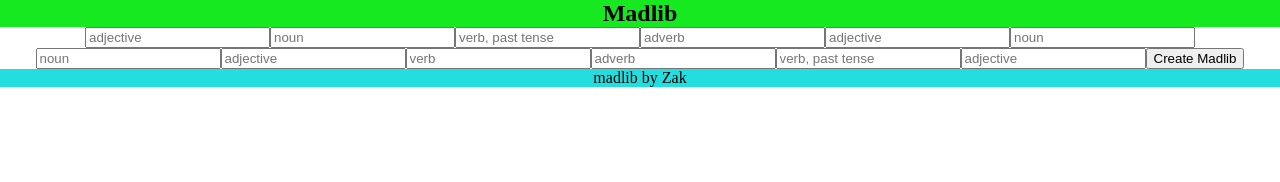
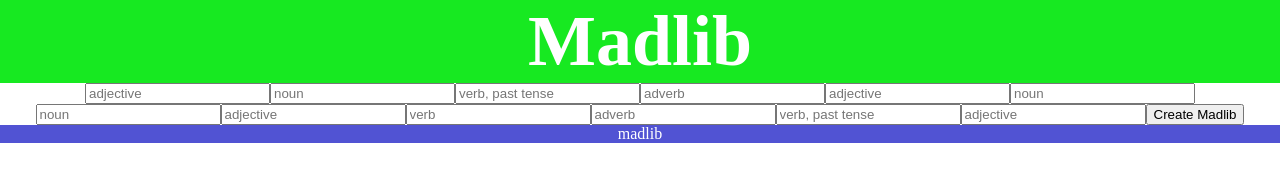
Before and after one commit to rapscalan/ReactProps-17, a React app: page / in a window 1280 px wide. Built offline with nearby package versions, Linux system fonts and the light colour scheme.

Commit message:
missing input, missing proptype

```diff
--- a/src/components/App.css
+++ b/src/components/App.css
@@ -1,6 +1,7 @@
 .Header {
   background-color: rgb(23,233,33);
-
+  font-size: 3em;
+  color: white;
   h1 {
     text-decoration: bold;
   }
@@ -12,7 +13,8 @@ body {
   align-items: flex-start;
 }
 .Footer {
-  background-color: rgb(34,222,222);
+  background-color: rgb(81, 83, 211);
+  color: white;
 }
 body, footer, h1{
   margin: 0 auto;
--- a/src/components/Footer.js
+++ b/src/components/Footer.js
@@ -5,7 +5,7 @@ class Footer extends Component {
   render() {
     return (
       <footer className={styles.Footer}>
-        madlib by Zak
+        madlib
       </footer>
     );
   }
--- a/src/components/madlib/Form.js
+++ b/src/components/madlib/Form.js
@@ -56,7 +56,8 @@ const Form = ({ onSubmit, onChange }) => (
 );
 
 Form.propTypes = {
-  onSubmit: PropTypes.func.isRequired
+  onSubmit: PropTypes.func.isRequired,
+  onChange: PropTypes.func.isRequired
 };
 
 export default Form;
--- a/src/containers/Madlib.js
+++ b/src/containers/Madlib.js
@@ -40,7 +40,8 @@ export default class Madlib extends Component{
         state.inputs['7'],
         state.inputs['8'],
         state.inputs['9'],
-        state.inputs['10']
+        state.inputs['10'],
+        state.inputs['11']
       ]
 
     }));
```
